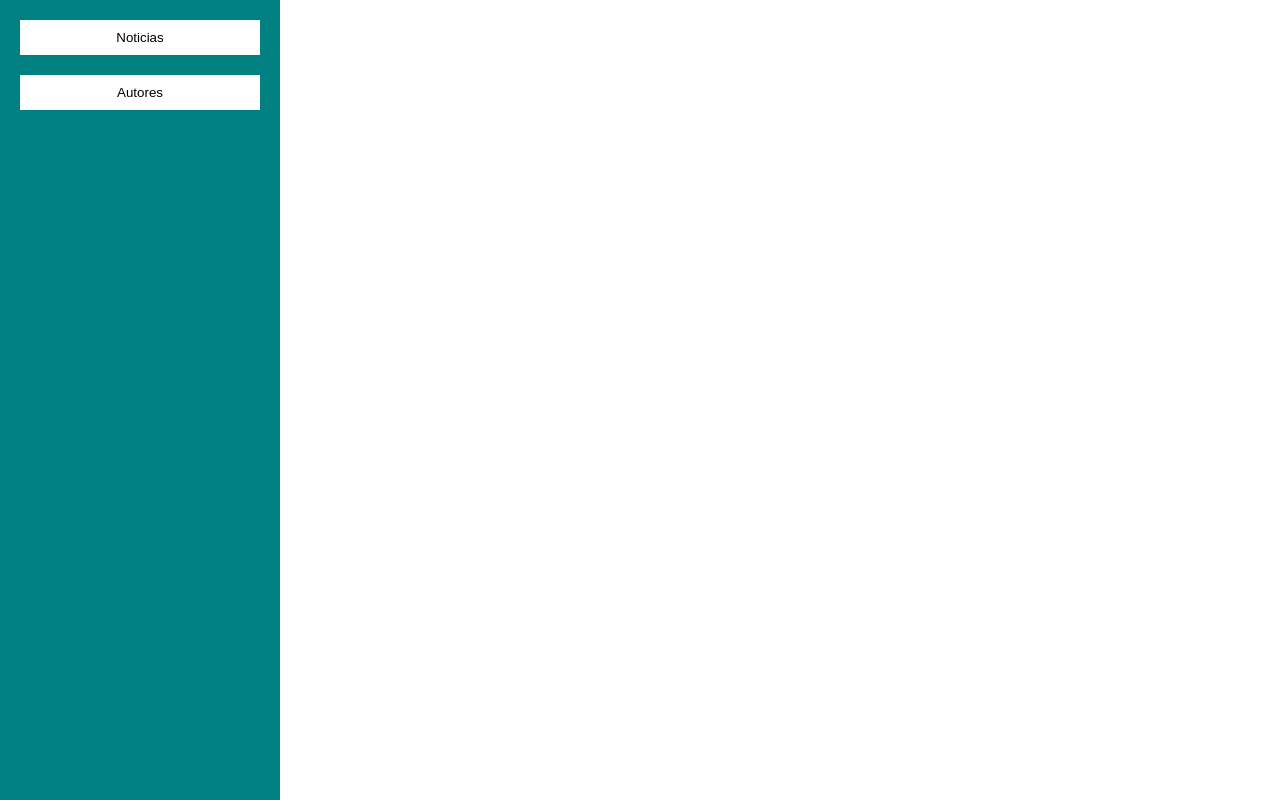
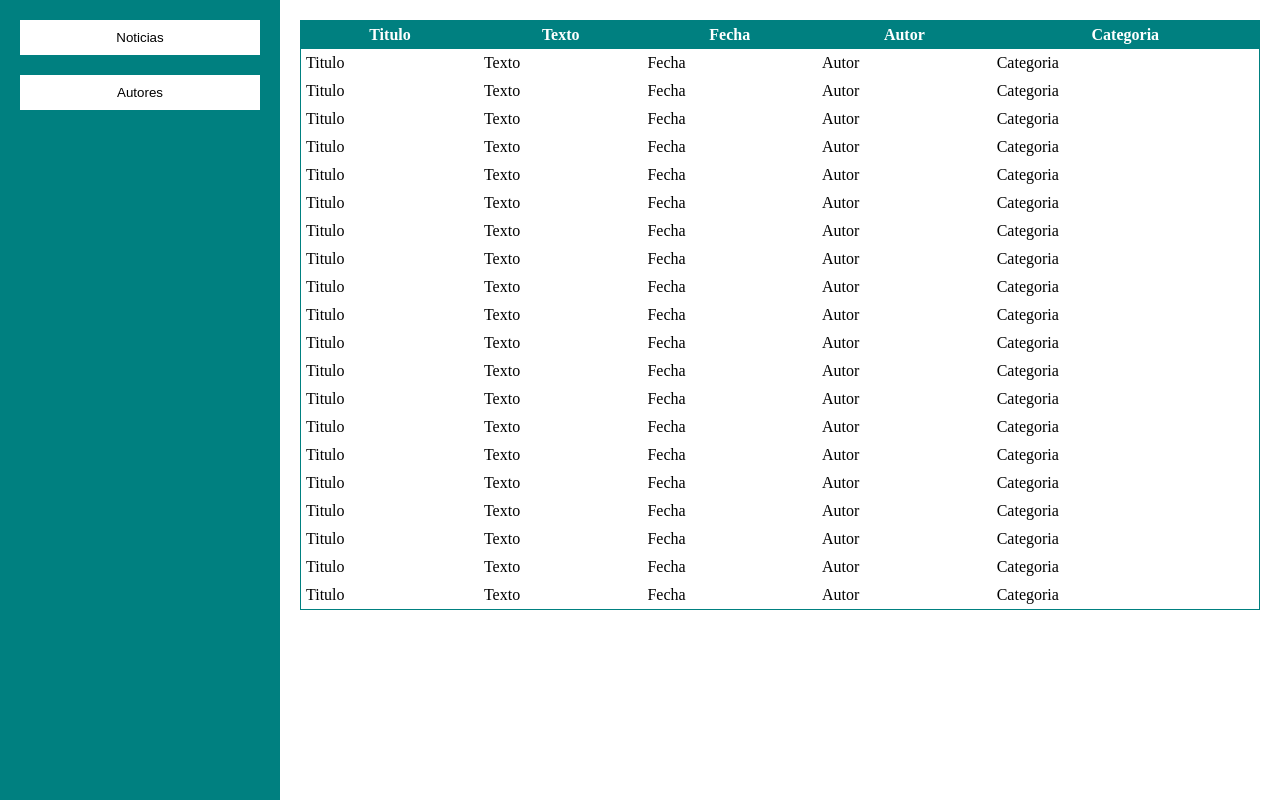
Before and after one commit to Alexneitor137/Bases-de-Datos, a PHP site: page /escritorio.php in a window 1280 px wide. Run offline with PHP 8.4, Linux system fonts and the light colour scheme.

Commit message:
Update escritorio.php

```diff
--- a/T.8/aplicacion/admin/escritorio.php
+++ b/T.8/aplicacion/admin/escritorio.php
@@ -13,6 +13,24 @@
       <button>Autores</button>
     </nav>
     <main>
+    	<table>
+      	<thead>
+        	<tr>
+          	<th>Titulo</th><th>Texto</th><th>Fecha</th><th>Autor</th><th>Categoria</th>
+          </tr>
+        </thead>
+        <tbody>
+        	<?php
+          	for($i = 0;$i<20;$i++){
+            	echo '
+                <tr>
+                  <td>Titulo</td><td>Texto</td><td>Fecha</td><td>Autor</td><td>Categoria</td>
+                </tr>
+              	';
+            }
+          ?>
+        </tbody>
+      </table>
     </main>
   </body>
 </html>
```
